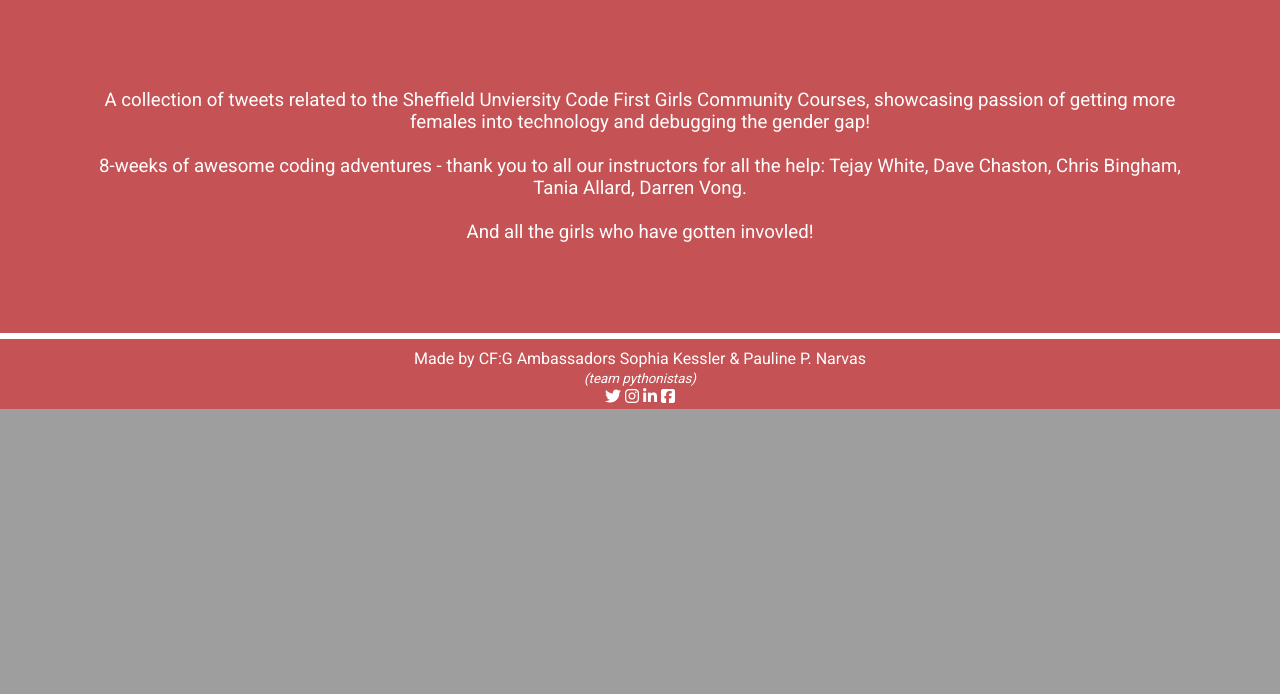
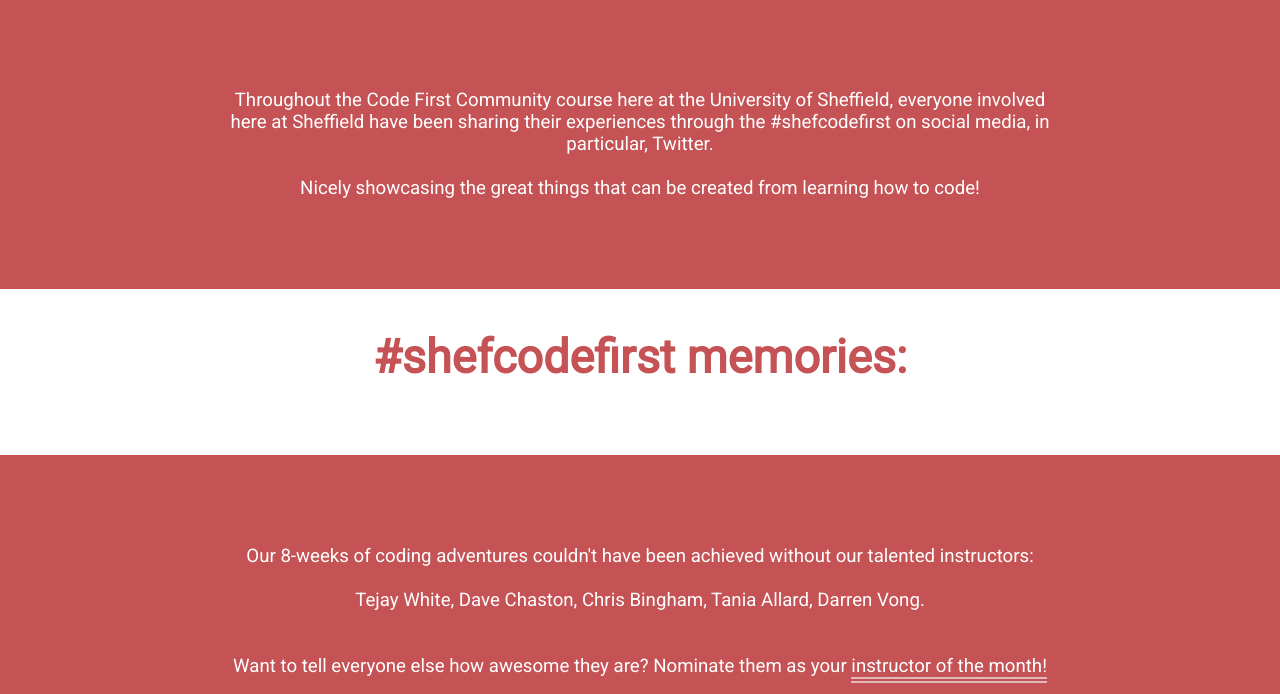
Before and after one commit to paulienuh/PythonProject, a Flask app: page / in a window 1280 px wide. Shown: the part 1541-2235 px from the top of the page. Before the commit the page ends 1950 px from the top, so only its background shows below. Run offline with Flask 2, Linux system fonts and the light colour scheme; some libraries are stand-ins or nearby versions.

Commit message:
Add files via upload

```diff
--- a/templates/index.html
+++ b/templates/index.html
@@ -4,6 +4,8 @@
 <meta charset=utf-8>
 <link rel="stylesheet" type="text/css" href="{{ url_for('static', filename='style.css') }}">
 <link href="https://fonts.googleapis.com/css?family=Roboto" rel="stylesheet">
+
+
 <script src="https://use.fontawesome.com/e5bf3cfa9c.js"></script>
 <body>
 
@@ -22,15 +24,12 @@
 </div>
 
 <div class="textbox" >
-A collection of tweets related to the Sheffield Unviersity Code First Girls Community Courses, showcasing passion of getting more females into technology and debugging the gender gap! <br><br>
-8-weeks of awesome coding adventures - thank you to all our instructors for all the help:
-Tejay White, Dave Chaston, Chris Bingham, Tania Allard, Darren Vong.
-<br>
-<br>
-And all the girls who have gotten invovled!
-</div>
+<div class="pls" style="width: 75%; margin: 0 auto;" >
+Throughout the Code First Community course here at the University of Sheffield, everyone involved here at Sheffield have been sharing their experiences through the #shefcodefirst on social media, in particular, Twitter. <br><br> Nicely showcasing the great things that can be created from learning how to code! </div></div>
 
-<h2> #shefcodefirst memories:</h2>
+
+
+<h1> #shefcodefirst memories:</h1>
 
 
 <div class="container" width="30%">
@@ -38,11 +37,53 @@ And all the girls who have gotten invovled!
 <p> {{ tweet.user.name + ": " + tweet.text }} </p>
 {% endfor %}
 </div>
+<br>
+<div class="other-container" >
+
+<div class="textbox" >
+Our 8-weeks of coding adventures couldn't have been achieved without our talented instructors:<br><br>
+<center>Tejay White, Dave Chaston, Chris Bingham, Tania Allard, Darren Vong.</center>
+<br><br>
+Want to tell everyone else how awesome they are? Nominate them as your <a href="https://codefirstgirls.typeform.com/to/zVjXUU" style=" border-bottom: 6px double #e2b9ba;">instructor of the month!</a>
+
+<div class="imgbox" >
+<center>
+
+
+
+<img src="https://pbs.twimg.com/profile_images/783071879150075904/tGY48CcL.jpg" class="img"  />
+
+
+
+<img src="https://pbs.twimg.com/profile_images/715062411666059266/wuW8r-dW.jpg" class="img">
+<img src="https://pbs.twimg.com/profile_images/52175940/allatok_07.jpg" class="img">
+<img src="https://pbs.twimg.com/profile_images/1663595779/392834_10150491475365799_712385798_10435004_753661539_n.jpg" class="img">
+<img src="https://pbs.twimg.com/profile_images/1565687831/304075_239094189469946_100001080997809_656986_285352273_n.jpg" class="img"></center></div>
+</div>
+<div class="text" >
+The course wouldn't have been inspiring without our amazing speakers:
+<br>
+<br>
+Matt from <em>HackSheffield</em>, Anna from <em>Appt</em>, Tanja from <em>Leeds Beckett University</em>, Kisha from <em>Bright Toys</em>
+</div>
+<br>
+<center>
+<img src="https://pbs.twimg.com/profile_images/805125683462766592/QuaAS2Qp.jpg" class="img">
+<img src="https://pbs.twimg.com/profile_images/775282616639643648/hJ4wXZGX.jpg" class="img">
+<img src="https://pbs.twimg.com/profile_images/708979782999003136/cNpPug7M.jpg" class="img">
+<img src="https://pbs.twimg.com/profile_images/713041318826668036/DPlAsrQT.jpg" class="img"></center>
+
+<div class="text" >
+
+	And of course, everyone who applied and partcipated. Y'all rock for proving that coding isn't just a boys' club!
+
+</div>
+
 
 
 <footer>
-Made by CF:G Ambassadors Sophia Kessler & Pauline P. Narvas <br><small><em>(team pythonistas)</em></small><br>
-<a href="https://twitter.com/search?q=%23shefcodefirst&src=savshttps://www.facebook.com/search/top/?q=%23shefcodefirst"><i class="fa fa-twitter" aria-hidden="true"></i></a> <a href="https://www.instagram.com/explore/tags/shefcodefirst/"> <i class="fa fa-instagram" aria-hidden="true"></i></a>
+Made by CF:G Ambassadors <a href="http://twitter.com/sophiakessler3">Sophia Kessler</a> & <a href="http://twitter.com/paulienuh/" >Pauline P. Narvas </a><br><small><em>(team pythonistas)</em></small><br>
+<a href="https://twitter.com/search?q=%23shefcodefirst&src=savshttps://www.facebook.com/search/top/?q=%23shefcodefirst"><i class="fa fa-twitter social" aria-hidden="true"></i></a> <a href="https://www.instagram.com/explore/tags/shefcodefirst/"> <i class="fa fa-instagram" aria-hidden="true"></i></a>
 <a href="https://www.linkedin.com/search/results/content/?keywords=%23shefcodefirst&origin=SWITCH_SEARCH_VERTICAL" >
 <i class="fa fa-linkedin" aria-hidden="true"></i></a>
 <a href="https://www.facebook.com/search/top/?q=%23shefcodefirst"><i class="fa fa-facebook-square" aria-hidden="true"></i></a>
```
